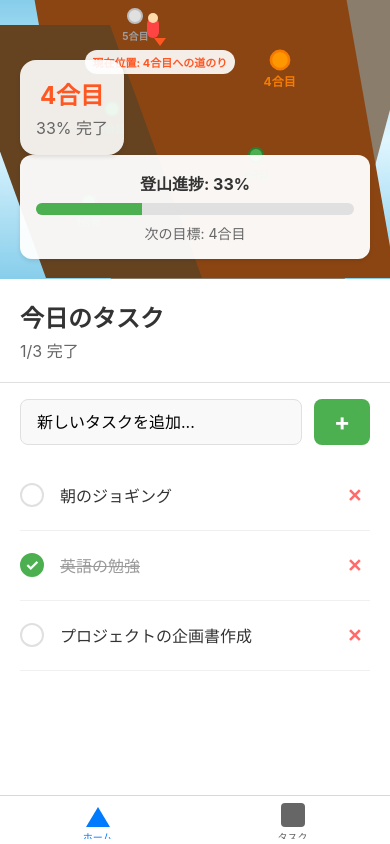
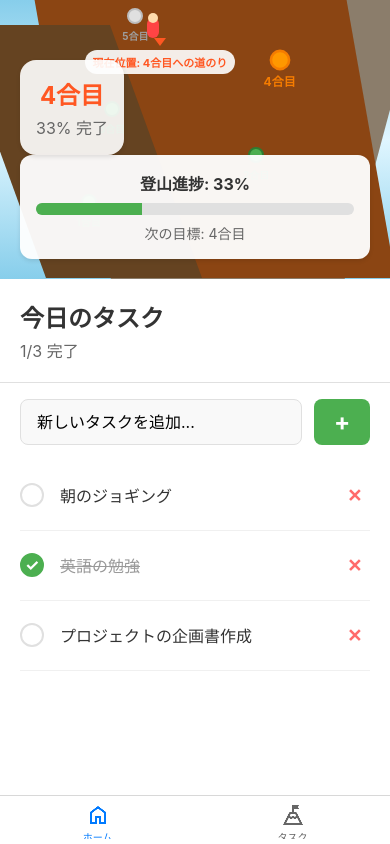
Before and after one commit to myo-ojin/climb-you, a React Native app: screen / in a window 390 px wide. Built offline with nearby package versions, Linux system fonts and the light colour scheme.

Commit message:
タブをアイコンに変更

```diff
--- a/src/navigation/AppNavigator.tsx
+++ b/src/navigation/AppNavigator.tsx
@@ -1,5 +1,5 @@
 import React from 'react';
-import { View } from 'react-native';
+import { Image } from 'react-native';
 import { NavigationContainer } from '@react-navigation/native';
 import { createBottomTabNavigator } from '@react-navigation/bottom-tabs';
 import { RootStackParamList } from '../types';
@@ -23,8 +23,15 @@ export default function AppNavigator() {
           component={MainScreen}
           options={{
             tabBarLabel: 'ホーム',
-            tabBarIcon: ({ color }) => (
-              <MountainIcon color={color} />
+            tabBarIcon: ({ focused }) => (
+              <Image
+                source={require('../../assets/home-icon.png')}
+                style={{
+                  width: 24,
+                  height: 24,
+                  tintColor: focused ? '#007AFF' : '#666'
+                }}
+              />
             ),
           }}
         />
@@ -33,8 +40,15 @@ export default function AppNavigator() {
           component={TasksScreen}
           options={{
             tabBarLabel: 'タスク',
-            tabBarIcon: ({ color }) => (
-              <TaskIcon color={color} />
+            tabBarIcon: ({ focused }) => (
+              <Image
+                source={require('../../assets/mountain-flag-icon.png')}
+                style={{
+                  width: 24,
+                  height: 24,
+                  tintColor: focused ? '#007AFF' : '#666'
+                }}
+              />
             ),
           }}
         />
@@ -42,37 +56,3 @@ export default function AppNavigator() {
     </NavigationContainer>
   );
 }
-
-function TaskIcon({ color }: { color: string }) {
-  return (
-    <View style={{
-      width: 24,
-      height: 24,
-      backgroundColor: color,
-      borderRadius: 4
-    }} />
-  );
-}
-
-function MountainIcon({ color }: { color: string }) {
-  return (
-    <View style={{
-      width: 24,
-      height: 24,
-      backgroundColor: 'transparent',
-      alignItems: 'center',
-      justifyContent: 'flex-end',
-    }}>
-      <View style={{
-        width: 0,
-        height: 0,
-        borderLeftWidth: 12,
-        borderRightWidth: 12,
-        borderBottomWidth: 20,
-        borderLeftColor: 'transparent',
-        borderRightColor: 'transparent',
-        borderBottomColor: color,
-      }} />
-    </View>
-  );
-}
```
Also changed, not shown: assets/home-icon.png (added), assets/mountain-flag-icon.png (added).
